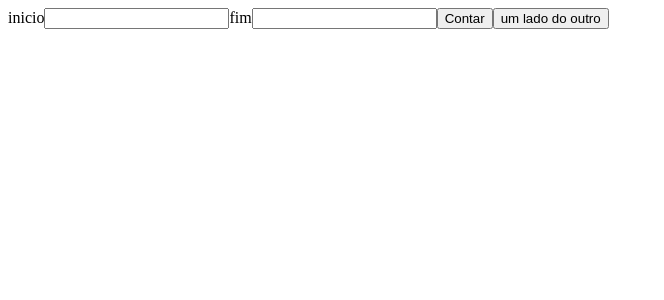
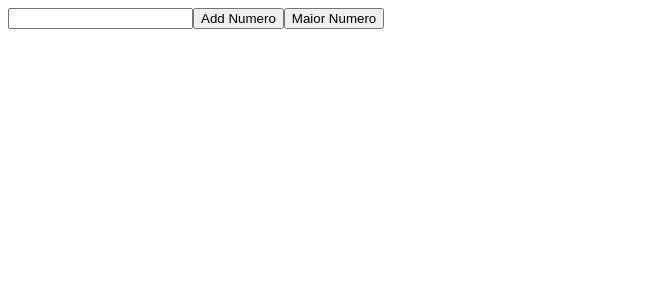
Before and after one commit to Gabriel200395/state, a React (Create React App) app: page / in a window 1280 px wide. Shown: the top 300 px of the page, without its empty margins (0-664 px from the left). Built offline with nearby package versions, Linux system fonts and the light colour scheme.

Commit message:
terminando exercicio

```diff
--- a/src/App.js
+++ b/src/App.js
@@ -1,4 +1,4 @@
-import Ex12 from "./Repeticao/Ex06";
+import Ex12 from "./Repeticao/Ex07";
 function App() {
   return (
     <>
--- a/src/Repeticao/Ex07.js
+++ b/src/Repeticao/Ex07.js
@@ -1,39 +1,39 @@
 import { useState } from "react";
 
-function Ex02() {
-  const [nome, setNome] = useState("");
-  const [senha, setSenha] = useState("");
+function Ex07() {
+  const [numero, setNumero] = useState("");
+  const [receberNumero, setReceberNumero] = useState([]);
+  const [maior, setMaior] = useState("");
 
-  function handleClick() {
-    const n = nome.split(" ");
-    const s = senha.split(" ");
+  function handleAddNumero() {
+    setReceberNumero([...receberNumero, +numero]);
+  }
 
-    for (let i = 0; i < n.length; i++) {
-      for (let i = 0; i < s.length; i++) {
-        if (n[i] === s[i]) {
-          console.log("senha Invalidar");
-        } else {
-          console.log("senha validar");
-        }
+  function handleMaiorNumero() {
+    let maiorNumero = receberNumero[0];
+
+    for (let i = 0; i < receberNumero.length; i++) {
+      if (receberNumero[i] > maiorNumero) {
+        maiorNumero = receberNumero[i];
       }
     }
+    setMaior(maiorNumero);
   }
 
   return (
-    <div>
-      <input
-        type="text"
-        value={nome}
-        onChange={({ target }) => setNome(target.value)}
-      />
-      <input
-        type="text"
-        value={senha}
-        onChange={({ target }) => setSenha(target.value)}
-      />
-      <button onClick={handleClick}>verificar</button>
-    </div>
+    <>
+      <form onSubmit={(event) => event.preventDefault()}>
+        <input
+          type="number"
+          value={numero}
+          onChange={({ target }) => setNumero(target.value)}
+        />
+        <button onClick={handleAddNumero}>Add Numero</button>
+        <button onClick={handleMaiorNumero}>Maior Numero</button>
+        {maior}
+      </form>
+    </>
   );
 }
 
-export default Ex02;
+export default Ex07;
```
